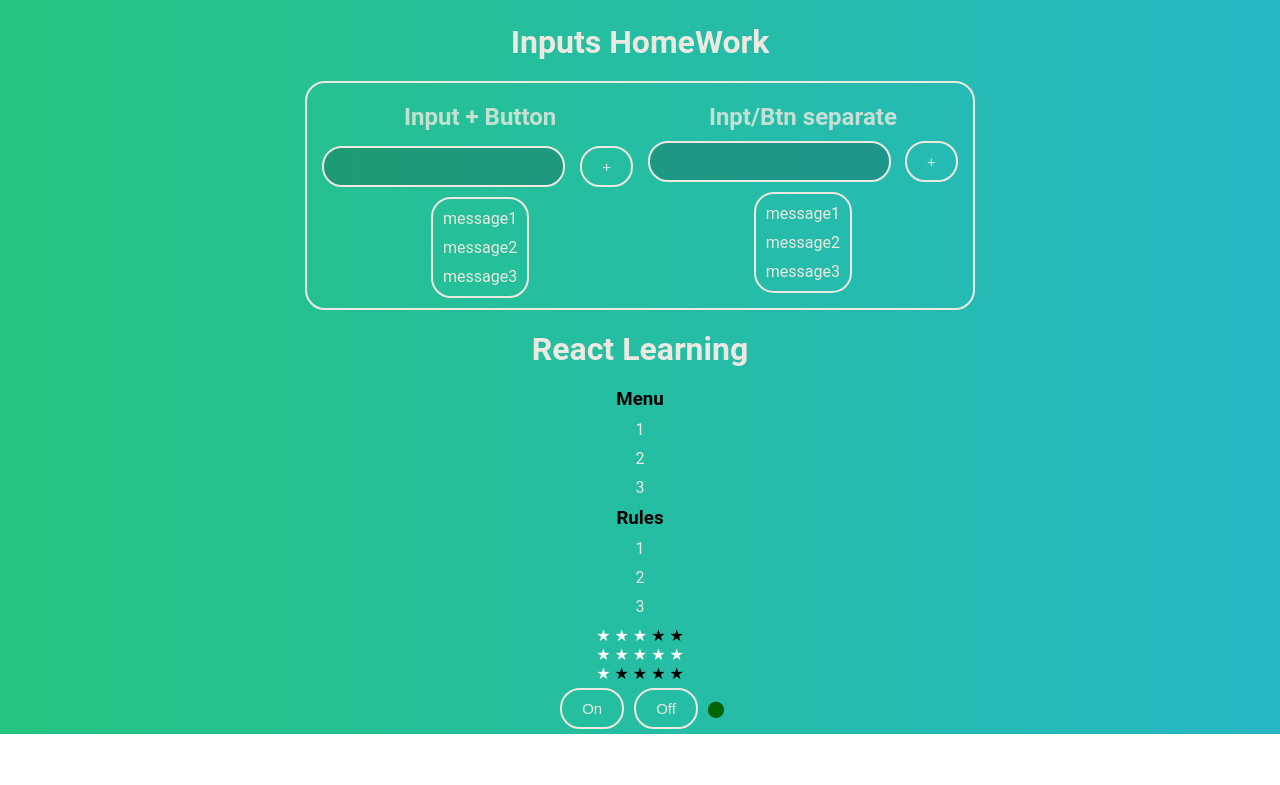
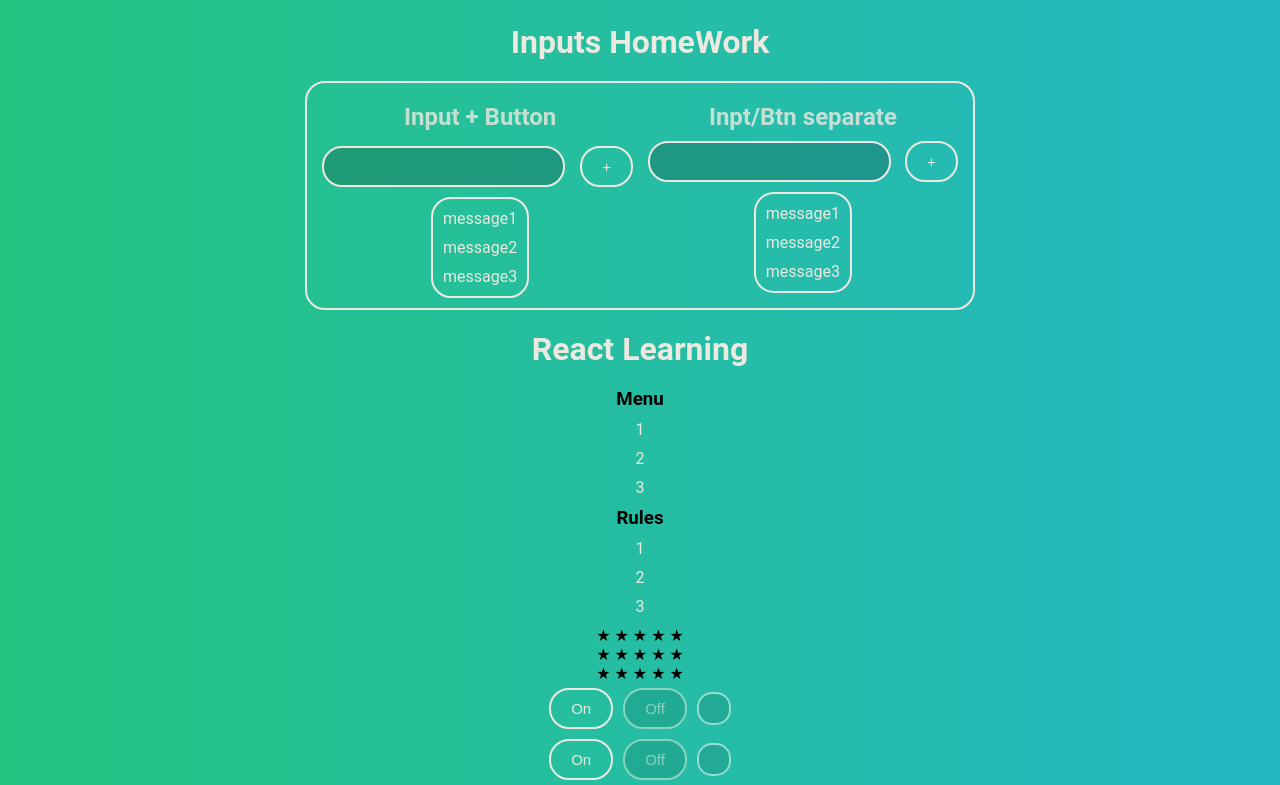
Before and after one commit to pevnev-ivan/microstask, a React (Create React App) app: page / in a window 1280 px wide. Shown: the part 1234-2019 px from the top of the page. Before the commit the page ends 1968 px from the top, so only its background shows below. Built offline with nearby package versions, Linux system fonts and the light colour scheme.

Commit message:
Lesson 06-07 - Rating UI - Off/On button

```diff
--- a/src/site/componentsReactLearning/ReactLearning.tsx
+++ b/src/site/componentsReactLearning/ReactLearning.tsx
@@ -5,22 +5,16 @@
 import OnOff from "./w-1/OnOff";
 
 const ReactLearning = () => {
-
-    const [collapsed, setCollapsed] = useState<boolean>(false)
-    const [trigger, setTrigger] = useState<boolean>(false)
-
-    const CollapseMenu = () => {setCollapsed(!collapsed)}
-    const ChangeLight = () => {setTrigger((!trigger))}
-
     return (
         <>
             <PageTitle title={'React Learning'}/>
-            <Accordion title={'Menu'} collapsed={collapsed} CollapseMenu={CollapseMenu}/>
-            <Accordion title={'Rules'} collapsed={collapsed} CollapseMenu={CollapseMenu}/>
-            <Rating selected={3}/>
-            <Rating selected={5}/>
-            <Rating selected={1}/>
-            <OnOff trigger={trigger} ChangeLight={ChangeLight}/>
+            <Accordion title={'Menu'}/>
+            <Accordion title={'Rules'}/>
+            <Rating/>
+            <Rating />
+            <Rating/>
+            <OnOff/>
+            <OnOff/>
         </>
     );
 };
--- a/src/site/componentsReactLearning/w-1/Accordion.tsx
+++ b/src/site/componentsReactLearning/w-1/Accordion.tsx
@@ -1,19 +1,18 @@
-import React from 'react';
+import React, {useState} from 'react';
 import AccordionTitle from "./AccordionTitle";
 import AccordionBody from "./AccordionBody";
 
 type PropsType = {
     title: string
-    collapsed: boolean
-    CollapseMenu: () => void
 }
 
 const Accordion = (props: PropsType) => {
 
+    const [collapsed, setCollapsed] = useState<boolean>(false)
         return (
             <div>
-                <AccordionTitle CollapseMenu={props.CollapseMenu} title={props.title}/>
-                {!props.collapsed && <AccordionBody/>}
+                <div onClick={()=>{setCollapsed(!collapsed)}}><AccordionTitle title={props.title}/></div>
+                {!collapsed && <AccordionBody/>}
             </div>
         )
 
--- a/src/site/componentsReactLearning/w-1/AccordionTitle.tsx
+++ b/src/site/componentsReactLearning/w-1/AccordionTitle.tsx
@@ -2,12 +2,11 @@
 
 type PropsType = {
     title: string
-    CollapseMenu: () => void
 }
 
 const AccordionTitle = (props: PropsType) => {
     return (
-        <h3 onClick={props.CollapseMenu}>
+        <h3>
             {props.title}
         </h3>
     );
--- a/src/site/componentsReactLearning/w-1/OnOff.tsx
+++ b/src/site/componentsReactLearning/w-1/OnOff.tsx
@@ -1,19 +1,33 @@
-import React from 'react';
+import React, {useState} from 'react';
 
-type OnOfftype = {
-    trigger: boolean
-    ChangeLight: () => void
-}
+const OnOff = () => {
 
-const OnOff = (props: OnOfftype) => {
-    let color = ''
-    props.trigger ? color = 'white' : color = 'darkgreen'
+    const [trigger, setTrigger] = useState<boolean>(false)
+
+    let indicator = {
+        padding: '5px 15px',
+        margin: '5px',
+        borderRadius: '15px',
+        border: '2px solid white',
+        opacity: !trigger ? '50%' : '100%',
+        backgroundColor: trigger ? '' : 'rgba(0, 0, 0, 0.2)'
+    }
+    let onStyle = {
+        opacity: trigger ? '50%' : '100%',
+        backgroundColor: trigger ? 'rgba(0, 0, 0, 0.2)' : '',
+    }
+    let offStyle = {
+        opacity: !trigger ? '50%' : '100%',
+        backgroundColor: !trigger ? 'rgba(0, 0, 0, 0.2)' : '',
+    }
+
+
 
     return (
         <div>
-            <button onClick={props.ChangeLight}>On</button>
-            <button onClick={props.ChangeLight}>Off</button>
-            <span style={{color: color}}> ⬤ </span>
+            <button style={onStyle} onClick={()=>setTrigger(!trigger)}>On</button>
+            <button style={offStyle} onClick={()=>setTrigger(!trigger)}>Off</button>
+            <span style={indicator}></span>
         </div>
     );
 };
--- a/src/site/componentsReactLearning/w-1/Rating.tsx
+++ b/src/site/componentsReactLearning/w-1/Rating.tsx
@@ -1,18 +1,19 @@
-import React from 'react';
+import React, {useState} from 'react';
 import Star from "./Star";
 
-type RatingType = {
-    selected: number
-}
 
-const Rating = (props: RatingType) => {
+const Rating = () => {
+
+    let [selected, setSelected] = useState(0)
+    let [halfSelected, setHalfSelected] = useState(0)
+
     return (
         <div>
-          <Star selected={props.selected > 0}/>
-          <Star selected={props.selected > 1}/>
-          <Star selected={props.selected > 2}/>
-          <Star selected={props.selected > 3}/>
-          <Star selected={props.selected > 4}/>
+            <span onMouseLeave={()=>{setHalfSelected(0)}} onMouseOver={()=>{setHalfSelected(1)}} onClick={()=>{setSelected(selected = 1); setHalfSelected(0)}}><Star selected={selected > 0} halfSelected={halfSelected > 0}/></span>
+            <span onMouseLeave={()=>{setHalfSelected(0)}} onMouseOver={()=>{setHalfSelected(2)}} onClick={()=>{setSelected(selected = 2); setHalfSelected(0)}}><Star selected={selected > 1} halfSelected={halfSelected > 1}/></span>
+            <span onMouseLeave={()=>{setHalfSelected(0)}} onMouseOver={()=>{setHalfSelected(3)}} onClick={()=>{setSelected(selected = 3); setHalfSelected(0)}}><Star selected={selected > 2} halfSelected={halfSelected > 2}/></span>
+            <span onMouseLeave={()=>{setHalfSelected(0)}} onMouseOver={()=>{setHalfSelected(4)}} onClick={()=>{setSelected(selected = 4); setHalfSelected(0)}}><Star selected={selected > 3} halfSelected={halfSelected > 3}/></span>
+            <span onMouseLeave={()=>{setHalfSelected(0)}} onMouseOver={()=>{setHalfSelected(5)}} onClick={()=>{setSelected(selected = 5); setHalfSelected(0)}}><Star selected={selected > 4} halfSelected={halfSelected > 4}/></span>
         </div>
     );
 };
--- a/src/site/componentsReactLearning/w-1/Star.tsx
+++ b/src/site/componentsReactLearning/w-1/Star.tsx
@@ -1,15 +1,19 @@
 import React from 'react';
 
 type StarType = {
- selected: boolean
+    halfSelected: boolean
+    selected: boolean
 }
 
 const Star = (props: StarType) => {
 
-    let color = props.selected ? 'white' : 'black'
 
+    let startStyle = {
+        opacity: props.selected ? '' : props.halfSelected ? '50%' : '',
+        color: props.selected ? 'white' : props.halfSelected ? 'white' : 'black'
+    }
     return (
-        <span style={{color: color}}>★ </span>
+        <span style={startStyle}>★ </span>
     );
 };
 
```
